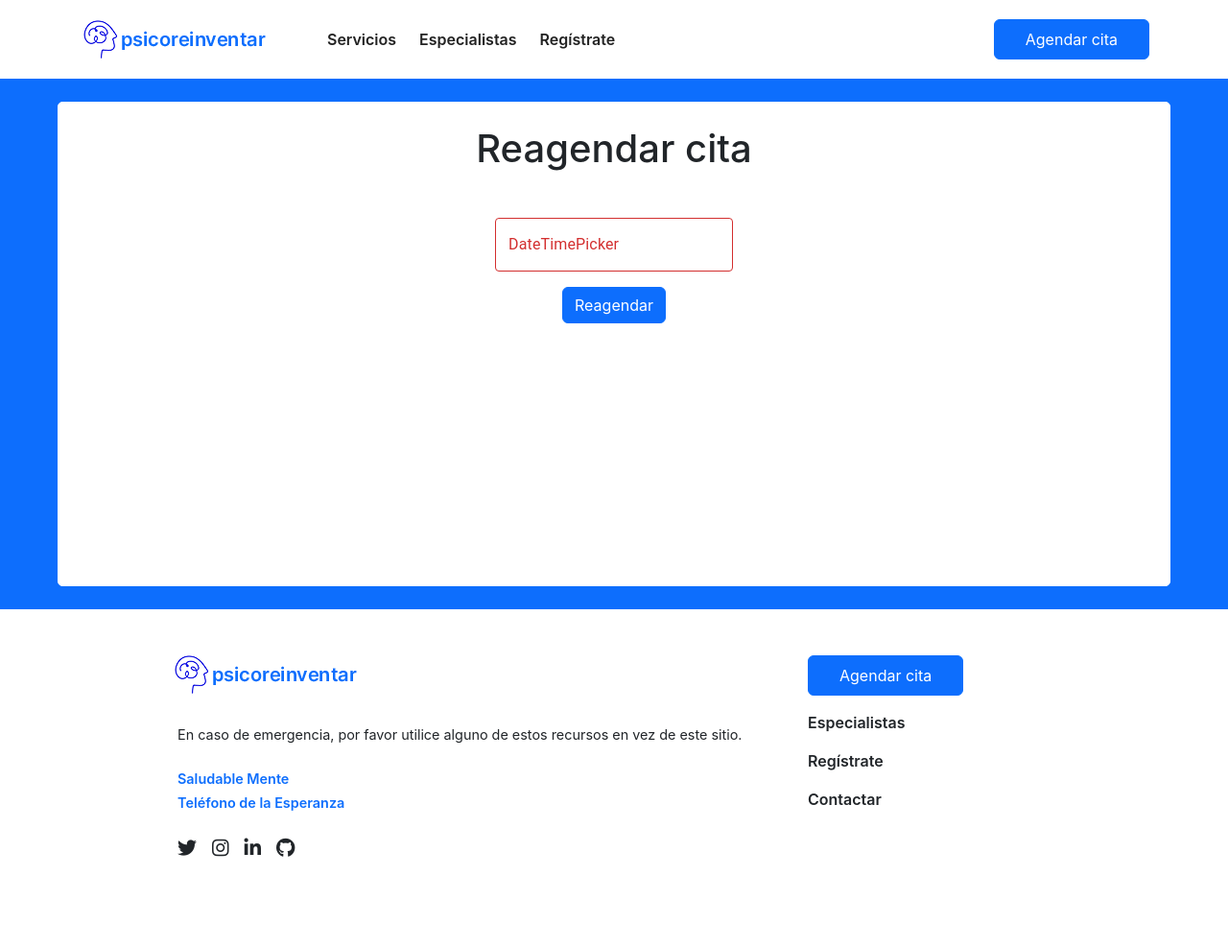
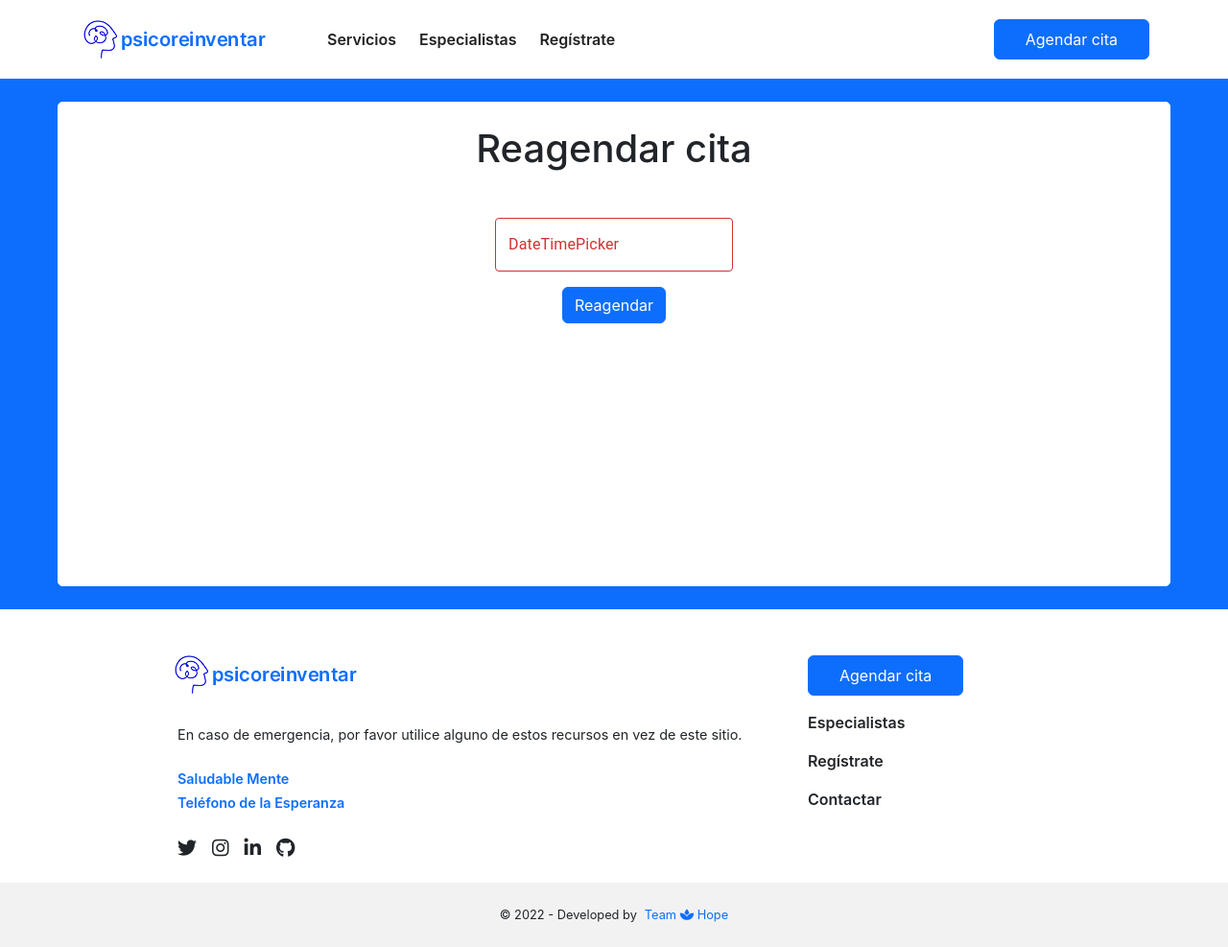
Before and after one commit to Zagarsix/Final-Project-Psicoreinventar, a React app in the folder app/: page /edit/appointment/1 in a window 1280 px wide. Shown: the whole page at 96% size. Before the commit the page ends 920 px from the top, so only its background shows below. Built offline with nearby package versions, Linux system fonts and the light colour scheme; some packages are replaced by stand-ins of ours; no server answers.

Commit message:
Add copyright info on footer

```diff
--- a/app/src/components/Footer.jsx
+++ b/app/src/components/Footer.jsx
@@ -79,6 +79,17 @@ const Footer = () => {
           </div>
         </div>
       </div>
+      <div
+        className="d-flex justify-content-center text-center p-2 pt-4"
+        style={{
+          backgroundColor: "rgba(0, 0, 0, 0.05)",
+        }}
+      >
+        <p className="footer-copy-paragraph">&copy; 2022 - Developed by</p>
+        <p className="footer-copy-paragraph ps-2" style={{ color: "#0d6efd" }}>
+          Team <i className="fa-solid fa-spa"></i> Hope
+        </p>
+      </div>
     </footer>
   );
 };
--- a/app/src/styles/Footer.css
+++ b/app/src/styles/Footer.css
@@ -10,3 +10,7 @@
 .active-link {
   color: #0d6efd !important;
 }
+
+.footer-copy-paragraph {
+  font-size: 0.8rem;
+}
```
